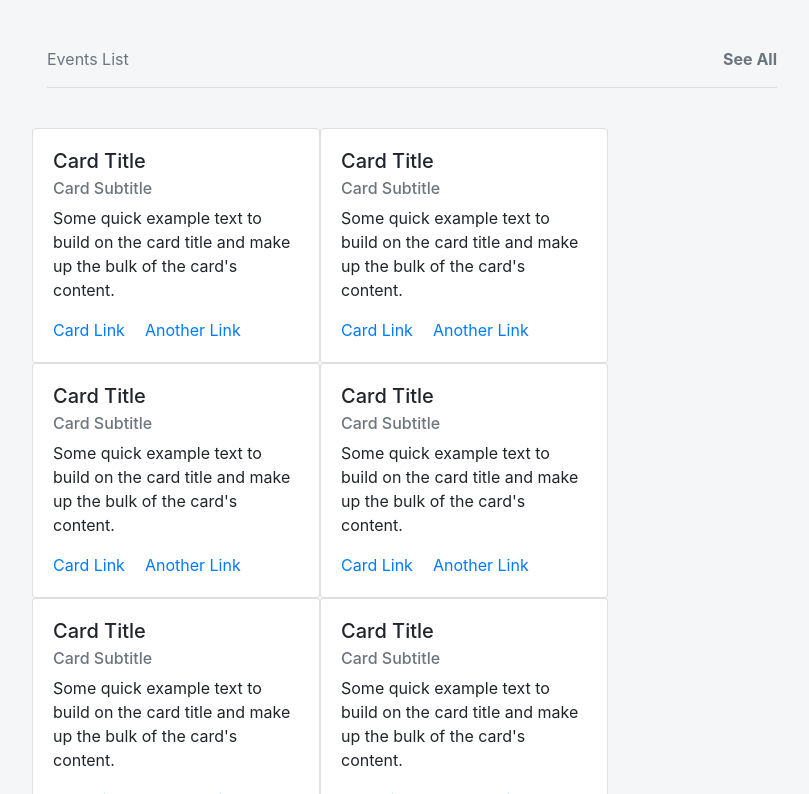
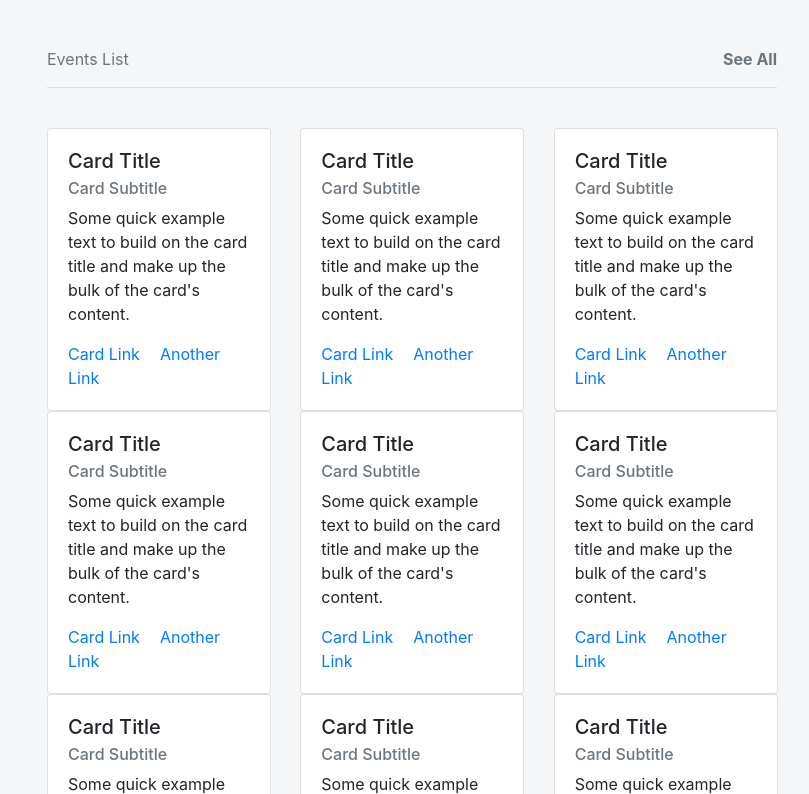
Before and after one commit to madhu1803/react5_tansim, a React (Create React App) app: page / in a window 1280 px wide. Shown: the part 1186-1980 px from the top of the page, without its empty margins (38-847 px from the left). Built offline with nearby package versions, Linux system fonts and the light colour scheme.

Commit message:
cards done

```diff
--- a/src/Components/Card2.js
+++ b/src/Components/Card2.js
@@ -4,8 +4,8 @@ import { Card } from "react-bootstrap";
 export default class Card2 extends Component {
   render() {
     return (
-      <div>
-        <Card style={{ width: "18rem" }}>
+      <div className="col-lg-4">
+        <Card style={{ width: "14rem" }}>
           <Card.Body>
             <Card.Title>Card Title</Card.Title>
             <Card.Subtitle className="mb-2 text-muted">
```
